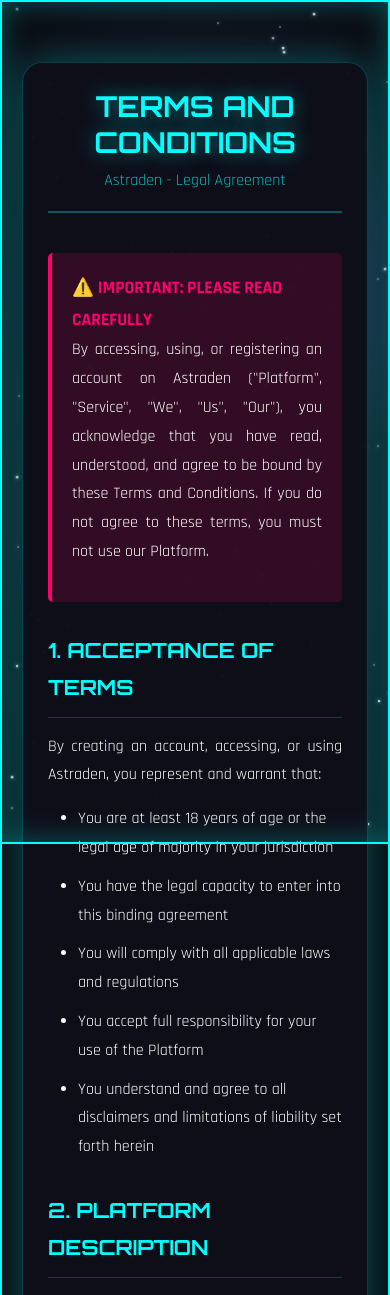
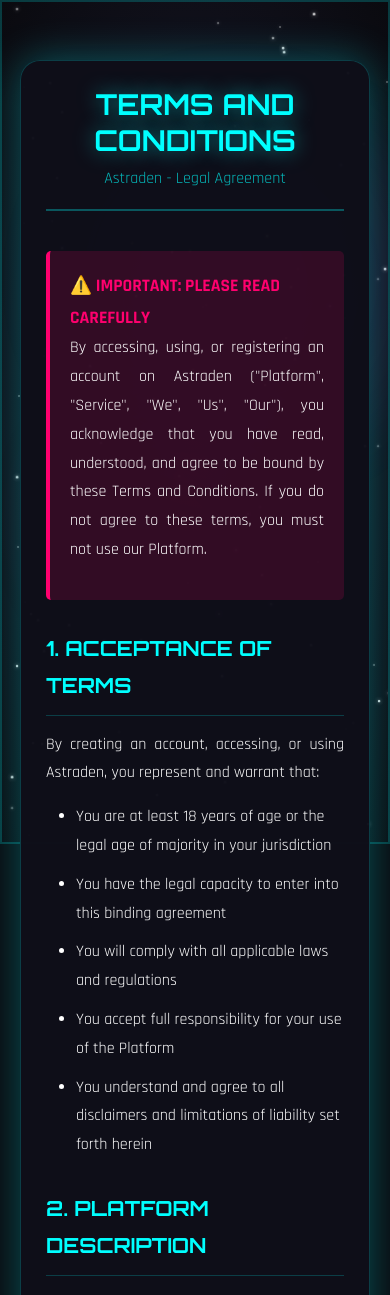
Before and after one commit to Sunandkumar1477/Astraden, a PHP site: page /terms.php in a window 390 px wide. Shown: the top 1295 px of the page. Run offline with PHP 8.4, Linux system fonts and the light colour scheme.

Commit message:
Chnae style

```diff
--- a/css/index.css
+++ b/css/index.css
@@ -3850,23 +3850,14 @@ body.mobile-device .play-btn:active {
     /* Apply action button style to body/container */
     body {
         background: var(--dark-bg);
-        border: 2px solid var(--primary-cyan);
+        border: none;
         border-radius: 0;
         position: relative;
         overflow-x: hidden;
     }
 
     body::before {
-        content: '';
-        position: fixed;
-        top: 0;
-        left: 0;
-        right: 0;
-        bottom: 0;
-        border: 2px solid var(--primary-cyan);
-        pointer-events: none;
-        z-index: 9998;
-        box-shadow: inset 0 0 30px rgba(0, 255, 255, 0.3);
+        display: none;
     }
 
     /* Container with action button style */
```
